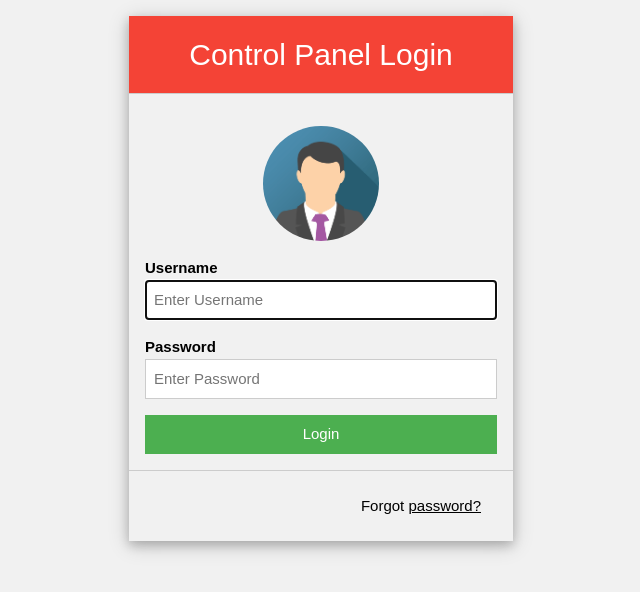
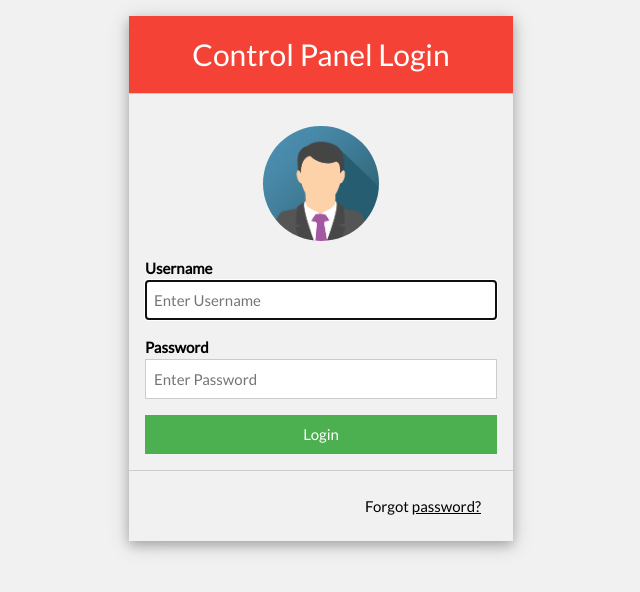
Before and after one commit to ianila/powertools, a Django app: page /controlpanel/login/ in a window 1280 px wide. Shown: the top 592 px of the page, without its empty margins (319-959 px from the left). Run offline with Django 3.2, Linux system fonts and the light colour scheme.

Commit message:
font style change

```diff
--- a/templates/base.html
+++ b/templates/base.html
@@ -9,7 +9,7 @@
     <link rel="stylesheet" href="https://fonts.googleapis.com/css?family=Lato">
     <link rel="stylesheet" href="https://cdnjs.cloudflare.com/ajax/libs/font-awesome/4.7.0/css/font-awesome.min.css">
     <style>
-        html,body,h1,h2,h3,h4,h5 {font-family: "Raleway", sans-serif}
+        html,body,h1,h2,h3,h4,h5 {font-family: "Lato", sans-serif}
     </style>
 
   </head>
```
